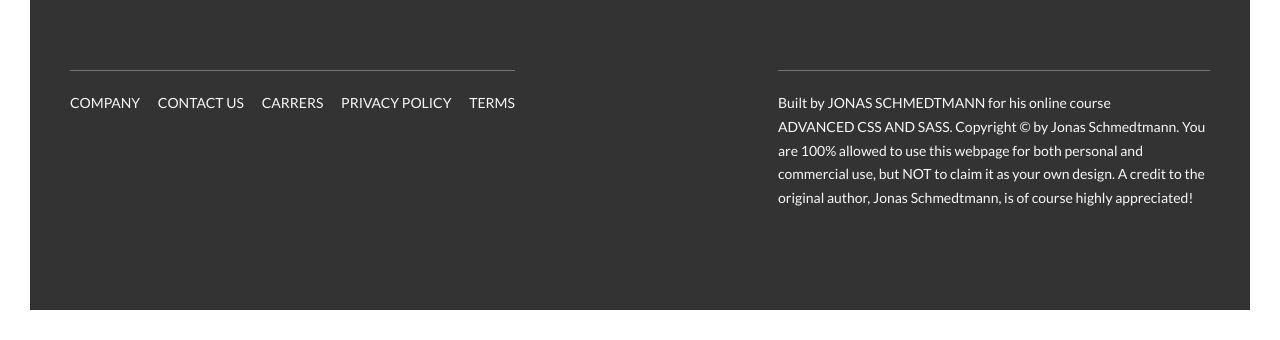
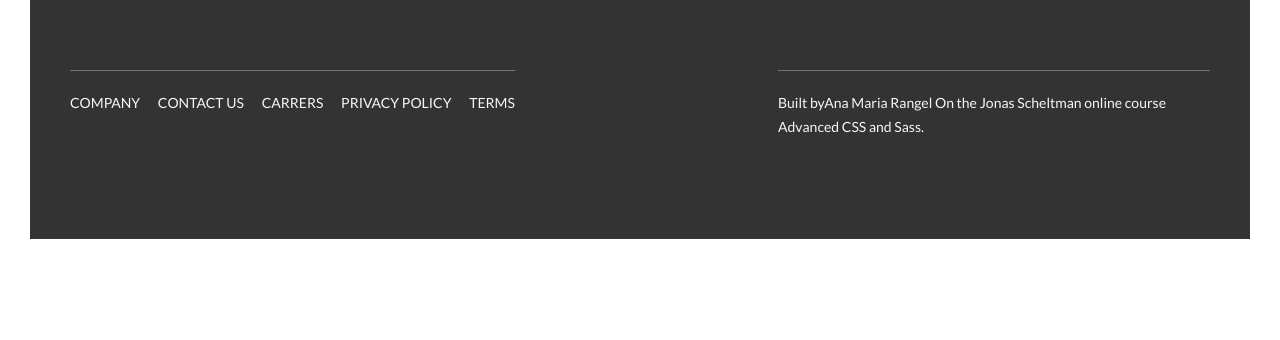
Before and after one commit to anamariarangel/Natours, a website: page index.html in a window 1280 px wide. Shown: the part 5813-6153 px from the top of the page. After the commit the page ends 6082 px from the top, so only its background shows below. Drawn offline with Linux system fonts and the light colour scheme.

Commit message:
Update index.html

```diff
--- a/index.html
+++ b/index.html
@@ -387,10 +387,7 @@
                 </div>
                 <div class="col-1-of-2">
                     <p class="footer__copyright">
-                        Built by <a href="#" class="footer__link">Jonas Schmedtmann</a> for his online course <a href="#" class="footer__link">Advanced CSS and Sass</a>.
-                        Copyright &copy; by Jonas Schmedtmann. You are 100% allowed to use this webpage for both personal
-                        and commercial use, but NOT to claim it as your own design. A credit to the original author, Jonas
-                        Schmedtmann, is of course highly appreciated!
+                         Built byAna Maria Rangel On the Jonas Scheltman online course Advanced CSS and Sass.
                     </p>
                 </div>
             </div>
```
